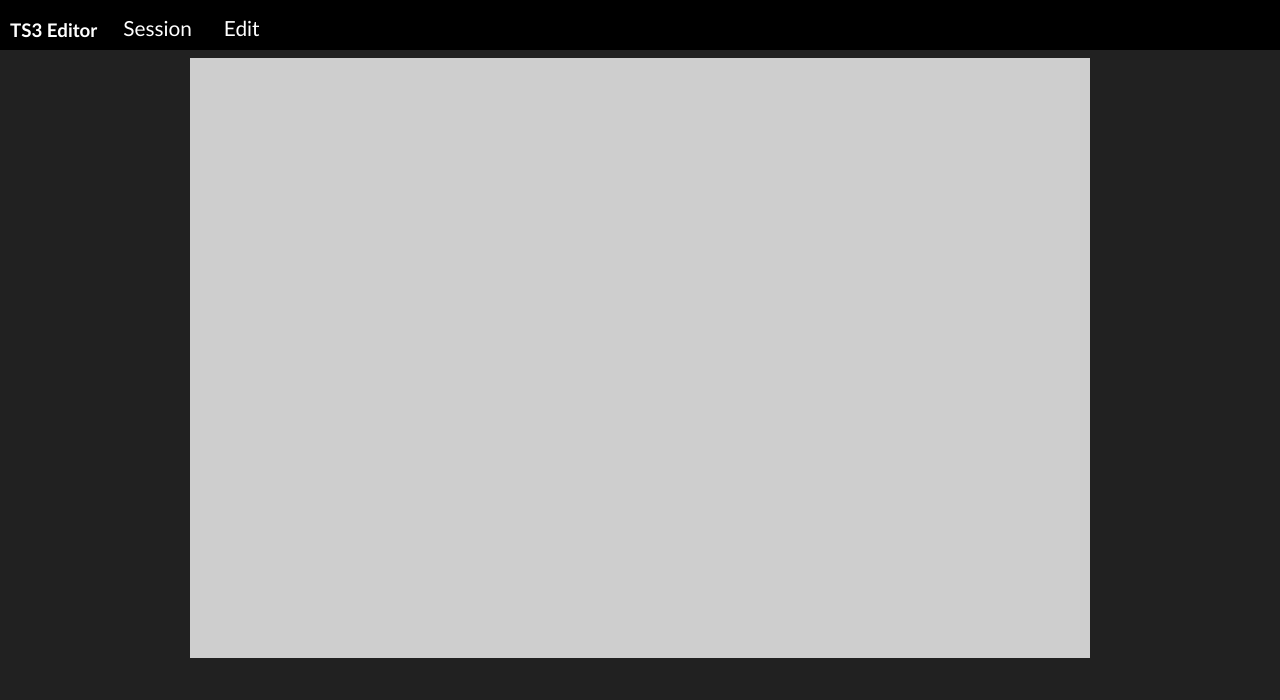
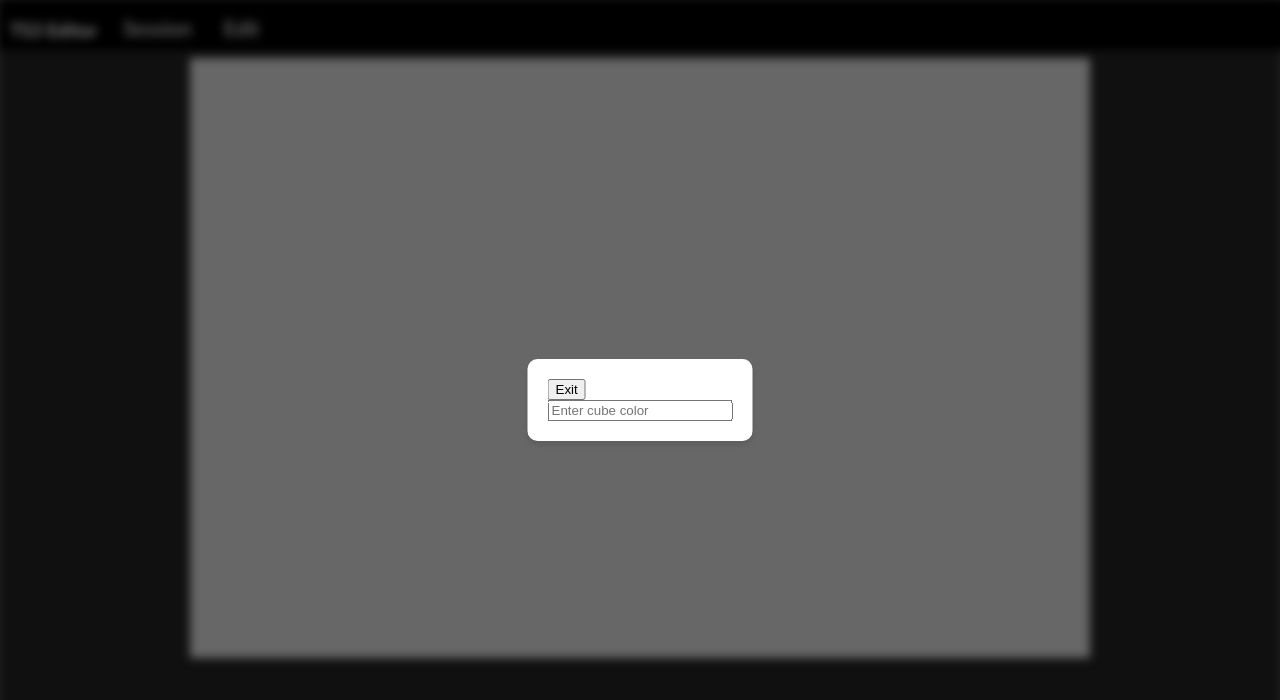
Before and after one commit to kybex11/TS3, a Nuxt app: page / in a window 1280 px wide. Both pictures are taken after a click on the button "Edit". Shown: the top 700 px of the page. Built offline with nearby package versions, Linux system fonts and the light colour scheme.

Commit message:
added Cube Color change options on Edit

```diff
--- a/components/Editor.vue
+++ b/components/Editor.vue
@@ -1,6 +1,6 @@
 <template>
     <div class="firewall_container" ref="background">
-        <div class="overlay" v-if="isSessionToggleOpen"></div>
+        <div class="overlay" v-if="isSessionToggleOpen || isEditToggleOpen"></div>
         <div class="navbar-container">
             <div class="navbar-container-elements">
                 <h3>TS3 Editor</h3>
@@ -8,7 +8,7 @@
                     <button @click="toggleSessionsButton">Session</button>
                 </div>
                 <div class="navbar-container-elements-right">
-                    <button>Edit</button>
+                    <button @click="toggleEditButton">Edit</button>
                 </div>
             </div>
         </div>
@@ -21,6 +21,11 @@
         </div>
         <div class="popup-sessions-menu" v-if="isSessionToggleOpen">
             <button @click="toggleSessionsButton">Close</button>
+        </div>
+        <div class="popup-sessions-menu" v-if="isEditToggleOpen">
+            <button @click="toggleEditButton">Exit</button>
+            <br>
+            <input type="text" placeholder="Enter cube color" ref="cubeColor" @change="cubeColorChangeEvent">
         </div>
     </div>
 </template>
@@ -112,18 +117,28 @@
 <script>
 import * as THREE from 'three';
 
+
 export default {
     data() {
         return {
+            material: null,
             isDragging: false,
             previousMousePosition: {
                 x: 0,
                 y: 0
             },
             isSessionToggleOpen: false,
+            isEditToggleOpen: false,
         };
     },
     methods: {
+        cubeColorChangeEvent() {
+                const cubeColor = this.$refs.cubeColor.value;
+
+                if (this.cube) {
+                    this.cube.material.color.set(cubeColor);
+                }
+            },
         toggleSessionsButton() {
             this.isSessionToggleOpen = !this.isSessionToggleOpen;
 
@@ -132,7 +147,15 @@ export default {
             } else {
                 this.$refs.background.classList.remove('blur');
             }
-        }
+        },
+        toggleEditButton() {
+            this.isEditToggleOpen =!this.isEditToggleOpen;
+            if (this.isEditToggleOpen) {
+                this.$refs.background.classList.add('blur');
+            } else {
+                this.$refs.background.classList.remove('blur');
+            }
+        },
     },
     mounted() {
         let view = this.$refs.preview_module_view;
@@ -151,10 +174,9 @@ export default {
         })
 
         const geometry = new THREE.BoxGeometry(0.2, 0.2, 0.2);
-        const material = new THREE.MeshNormalMaterial();
-
-        const mesh = new THREE.Mesh(geometry, material);
-        scene.add(mesh);
+        const material = new THREE.MeshBasicMaterial({color: 'red'});
+        this.cube = new THREE.Mesh(geometry, material);
+        scene.add(this.cube);
 
         const renderer = new THREE.WebGLRenderer({ antialias: true });
         renderer.setSize(width, height);
```
